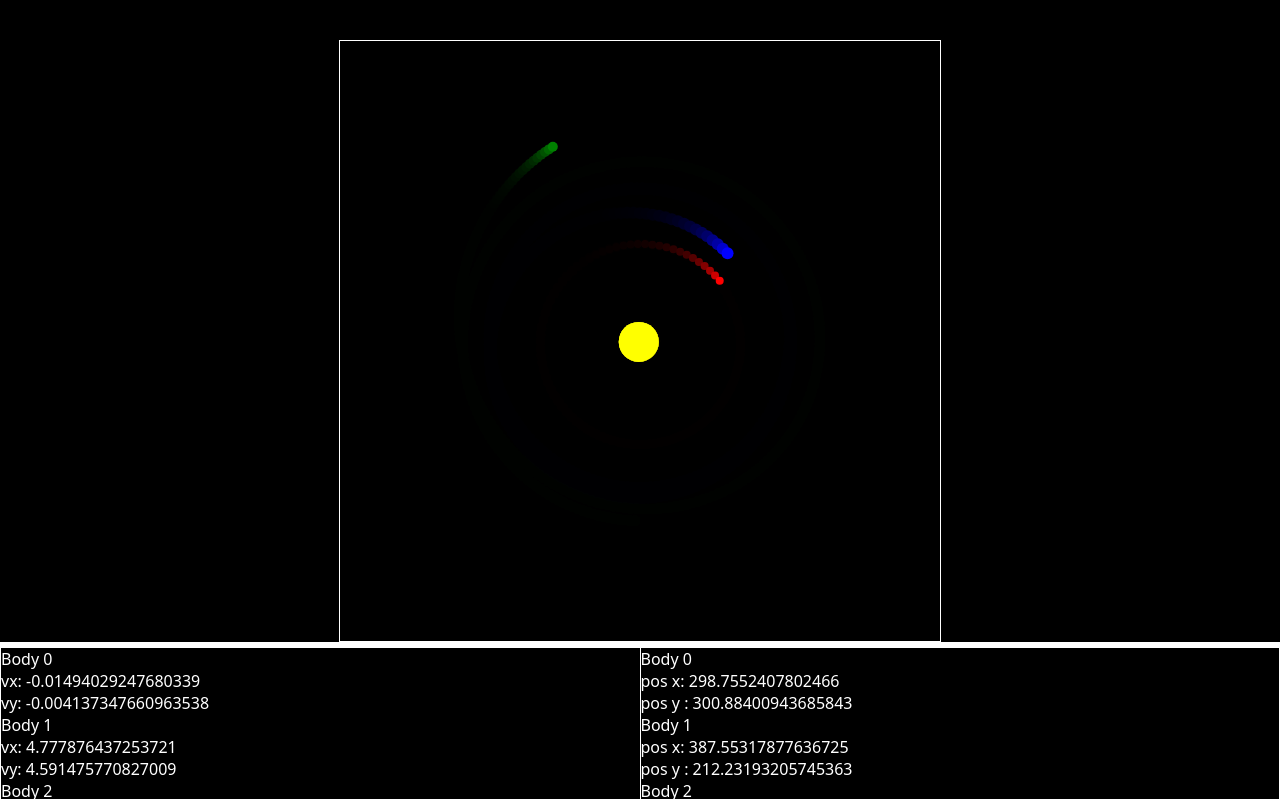
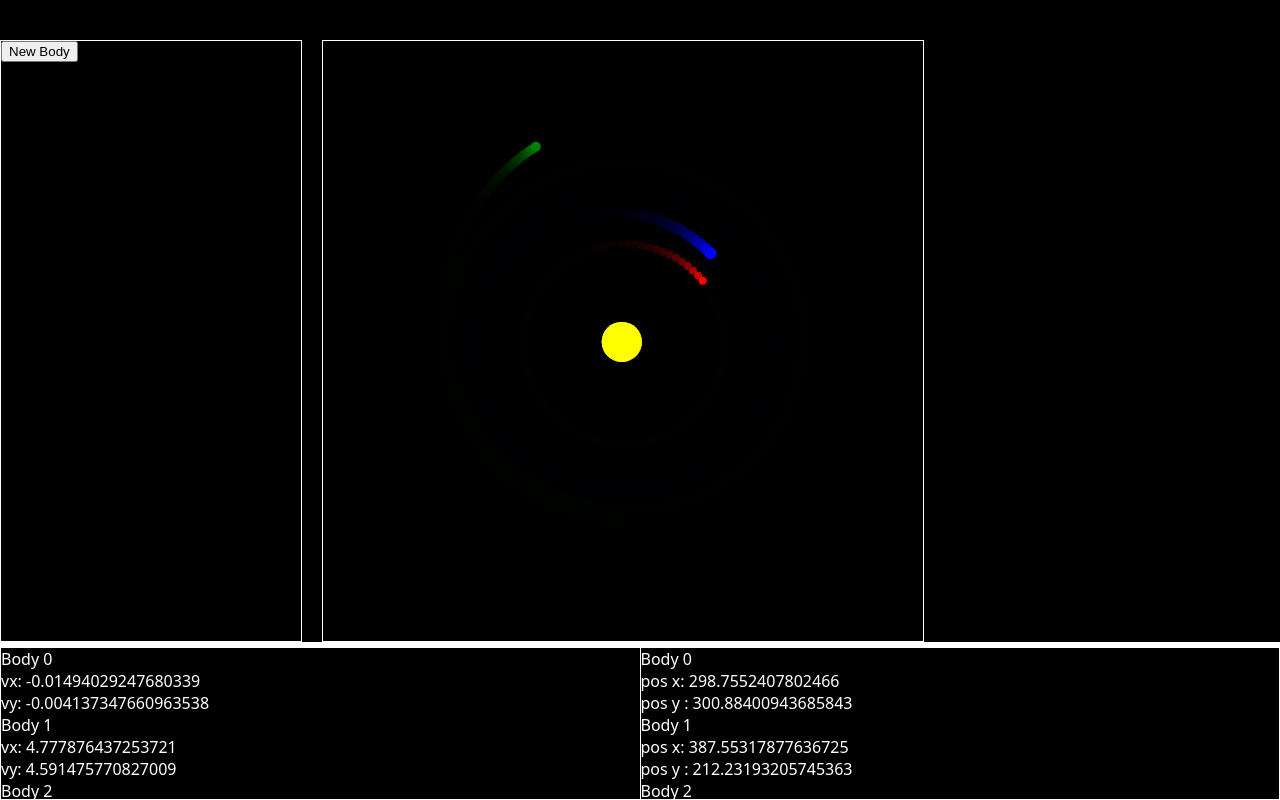
Before and after one commit to btfcookies/CeCoSUNK, a website: page public/index.html in a window 1280 px wide. Drawn offline with Linux system fonts and the light colour scheme.

Commit message:
feat: newbody and side panel framework

```diff
--- a/public/index.html
+++ b/public/index.html
@@ -6,7 +6,15 @@
     <link rel="stylesheet" href="style.css">
 </head>
 <body>
-    <canvas id="space" width="600" height="600"></canvas>
+    <div id="canvas-row">
+        <div id="side-panel">
+            <button onclick="createBody()">New Body</button>
+            <div id="body-settings">
+                <p>Lorem ipsum dolor sit amet consectetur, adipisicing elit. Aperiam, aliquid totam unde, est odit ipsum aut dolorem ab eveniet a numquam laboriosam laudantium! Odio, provident voluptate necessitatibus non earum similique?</p>
+            </div>
+        </div>
+        <canvas id="space" width="600" height="600"></canvas>
+    </div>
     <div id="bar"></div>
     <div id="panel">
         <span id="log"></span>
--- a/public/script.js
+++ b/public/script.js
@@ -1,7 +1,8 @@
 const canvas = document.querySelector('#space');
 const ctx = canvas.getContext("2d");
 const logDisplay = document.querySelector('#log');
-const posDisplay = document.querySelector('#pos')
+const posDisplay = document.querySelector('#pos');
+const bodySettings = document.querySelector('#body-settings');
 
 const G = 1; //gravitational constant
 
@@ -12,19 +13,22 @@ const bodies = [
     { x: 300, y: 480, vx: -2.6, vy: 0,    mass: 4,     radius: 5,  color: "green" },   // planet 3
 ]
 
-const velocityDisplays = bodies.map((_, i) => {
-    const div = document.createElement('div');
-    div.classList.add('velocityDisplay' + i);
-    logDisplay.append(div);
-    return div;
-});
+const velocityDisplays = [];
+const posDisplays = [];
 
-const posDisplays = bodies.map((_, i) => {
-    const div = document.createElement('div');
-    div.classList.add('posDisplay' + i);
-    posDisplay.append(div);
-    return div;
-})
+function addDisplaysFor(index) {
+    const velocityDiv = document.createElement('div');
+    velocityDiv.classList.add('velocityDisplay' + index);
+    logDisplay.append(velocityDiv);
+    velocityDisplays.push(velocityDiv);
+
+    const posDiv = document.createElement('div');
+    posDiv.classList.add('posDisplay' + index);
+    posDisplay.append(posDiv);
+    posDisplays.push(posDiv);
+}
+
+bodies.forEach((_, i) => addDisplaysFor(i));
 
 function drawCircle(x, y, radius, color){
     ctx.beginPath();
@@ -56,6 +60,13 @@ function displayStats() {
     for (let i = 0; i<bodies.length; i++){
         posDisplays[i].textContent = "Body " + i + "\n" + "pos x: " + bodies[i].x + "\n pos y : " + bodies[i].y + "\n";
     }
+}
+
+function createBody(){
+    var blankBody = {x: 350, y: 350, vx: 0, vy: 0, mass: 5, radius: 5, color: "green"};
+    bodies.push(blankBody);
+    addDisplaysFor(bodies.length - 1);
+    bodySettings.style.display = 'flex';
 }
 
 function update() {
--- a/public/style.css
+++ b/public/style.css
@@ -1,6 +1,9 @@
 body {background: black; margin: 0; overflow: hidden; display: flex; flex-direction: column; height: 100vh;}
-canvas {display: block; flex-shrink: 0; margin: 40px auto 0; background:black; border: 1px solid white;}
+#canvas-row {display: flex; flex-shrink: 0; justify-content: flex-start; align-items: flex-start; margin-top: 40px;}
+#side-panel {width: 300px; height: 600px; margin-right: 20px; border: 1px solid white;}
+canvas {display: block; flex-shrink: 0; background:black; border: 1px solid white;}
 #bar {flex-shrink: 0; height: 5px; background: white;}
 #panel {flex: 1; min-height: 0; display: flex; flex-direction: row; border: 1px solid white; color: white; font-family: system-ui, -apple-system, BlinkMacSystemFont, 'Segoe UI';}
 #log {flex: 1; min-width: 0; overflow-y: auto; white-space: pre-line;}
 #pos {flex: 1; min-width: 0; overflow-y: auto; white-space: pre-line; border-left: 1px solid white;}
+#body-settings {display: none; color: white;}
```
